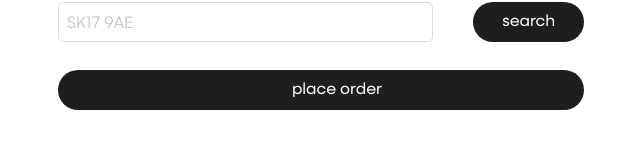
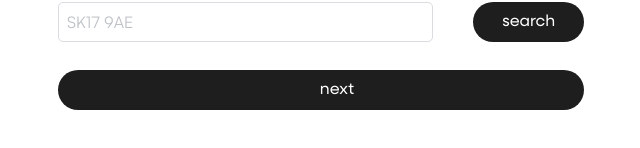
Before and after one commit to Kursatkeskin96/boshhh, a Next.js app: page / in a window 1280 px wide. Shown: the part 308-456 px from the top of the page, without its empty margins (319-959 px from the left). Built offline with nearby package versions, Linux system fonts and the light colour scheme.

Commit message:
texts changed

```diff
--- a/components/Form.jsx
+++ b/components/Form.jsx
@@ -26,7 +26,7 @@ export default function Form(props) {
     line2: "",
   });
   const [isLoading, setIsLoading] = useState(false)
-  const [buttonText, setButtonText] = useState('place order')
+  const [buttonText, setButtonText] = useState('next')
 
   const dayRef = useRef(null);
   const monthRef = useRef(null);
--- a/components/Stripe.jsx
+++ b/components/Stripe.jsx
@@ -70,7 +70,7 @@ const CheckoutForm = () => {
         <form onSubmit={handleSubmit} className='w-[100%]'>
       <PaymentElement />
       <button type="submit" disabled={!stripe} className='bg-[#1E1E1E] text-center flex justify-center items-center w-[100%] max-w-[526px] h-[40px] py-15 pl-32 pr-24 mt-6 font-normal text-white rounded-[100px]'>
-        pay
+        place order
       </button>
     </form>
     </div>
```
